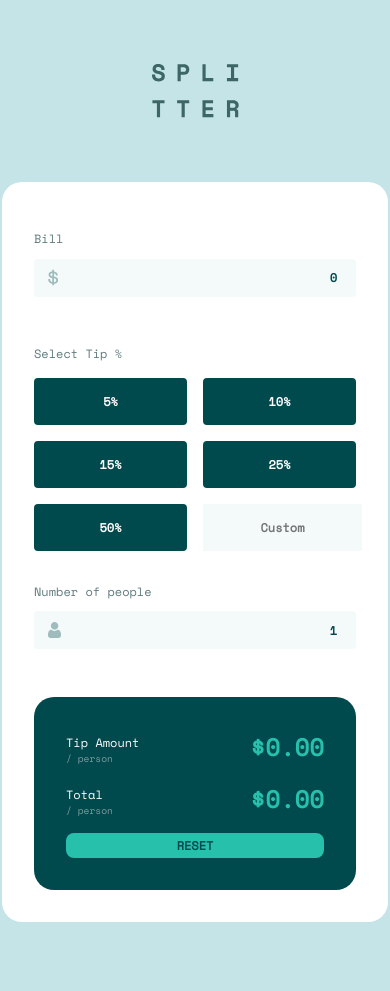
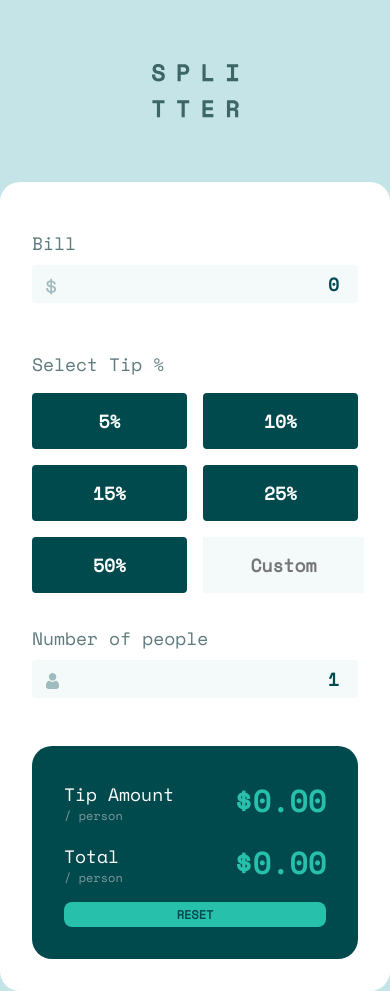
Before and after one commit to mariusfa/frontend-mentor, a React (Create React App) app in the folder tip-calculator/: page / in a window 390 px wide. Before the commit the page ends 922 px from the top, so only its background shows below. Built offline with nearby package versions, Linux system fonts and the light colour scheme.

Commit message:
tip-calculator: adjust mobile styling

```diff
--- a/tip-calculator/src/App.tsx
+++ b/tip-calculator/src/App.tsx
@@ -48,7 +48,7 @@ const labelCss = css`
     font-weight: 500;
 
     @media (max-width: 750px) {
-        font-size: 0.5em;
+        font-size: 0.75em;
     }
 `;
 
@@ -73,7 +73,7 @@ const inputCss = css`
     }
 
     @media (max-width: 750px) {
-        font-size: 0.5em;
+        font-size: 0.75em;
     }
 `;
 
@@ -113,7 +113,7 @@ const buttonCss = (isActive: boolean) => css`
     `}
 
     @media (max-width: 750px) {
-        font-size: 0.5em;
+        font-size: 0.75em;
     }
 `;
 
@@ -141,7 +141,7 @@ const customInputCss = (isCustom: boolean) => css`
     }
 
     @media (max-width: 750px) {
-        font-size: 0.5em;
+        font-size: 0.75em;
     }
 `;
 
--- a/tip-calculator/src/Result.tsx
+++ b/tip-calculator/src/Result.tsx
@@ -50,7 +50,7 @@ const numberCss = css`
     margin: 0;
 
     @media (max-width: 750px) {
-        font-size: 1em;
+        font-size: 1.25em;
     }
 `;
 
@@ -62,8 +62,8 @@ const headerTextCss = css`
     margin: 0;
 
     @media (max-width: 750px) {
-        padding-top: 0.3rem;
-        font-size: 0.5em;
+        padding-top: 0.2rem;
+        font-size: 0.75em;
     }
 `;
 
@@ -75,7 +75,7 @@ const subTextCss = css`
     margin: 0;
 
     @media (max-width: 750px) {
-        font-size: 0.4em;
+        font-size: 0.5em;
     }
 `;
 
```
